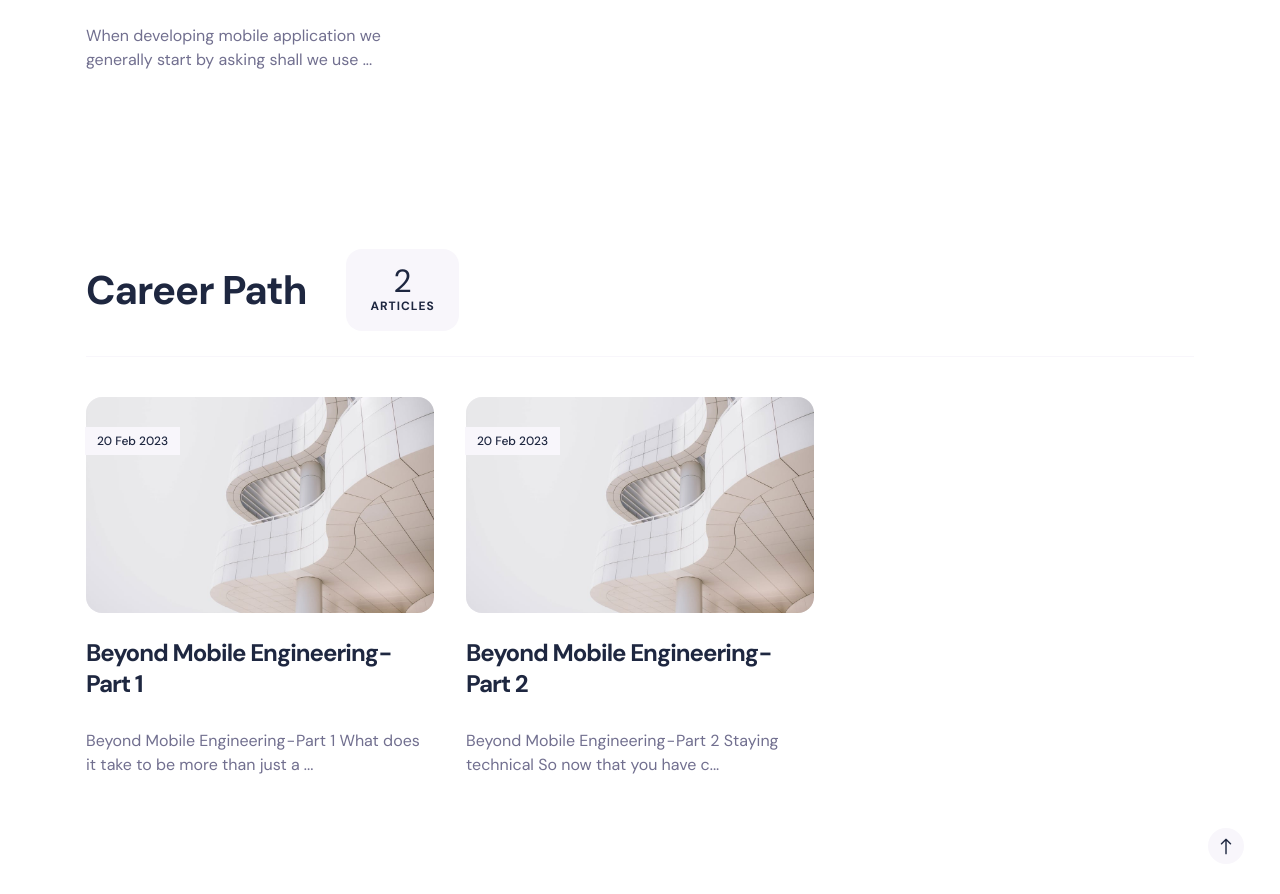
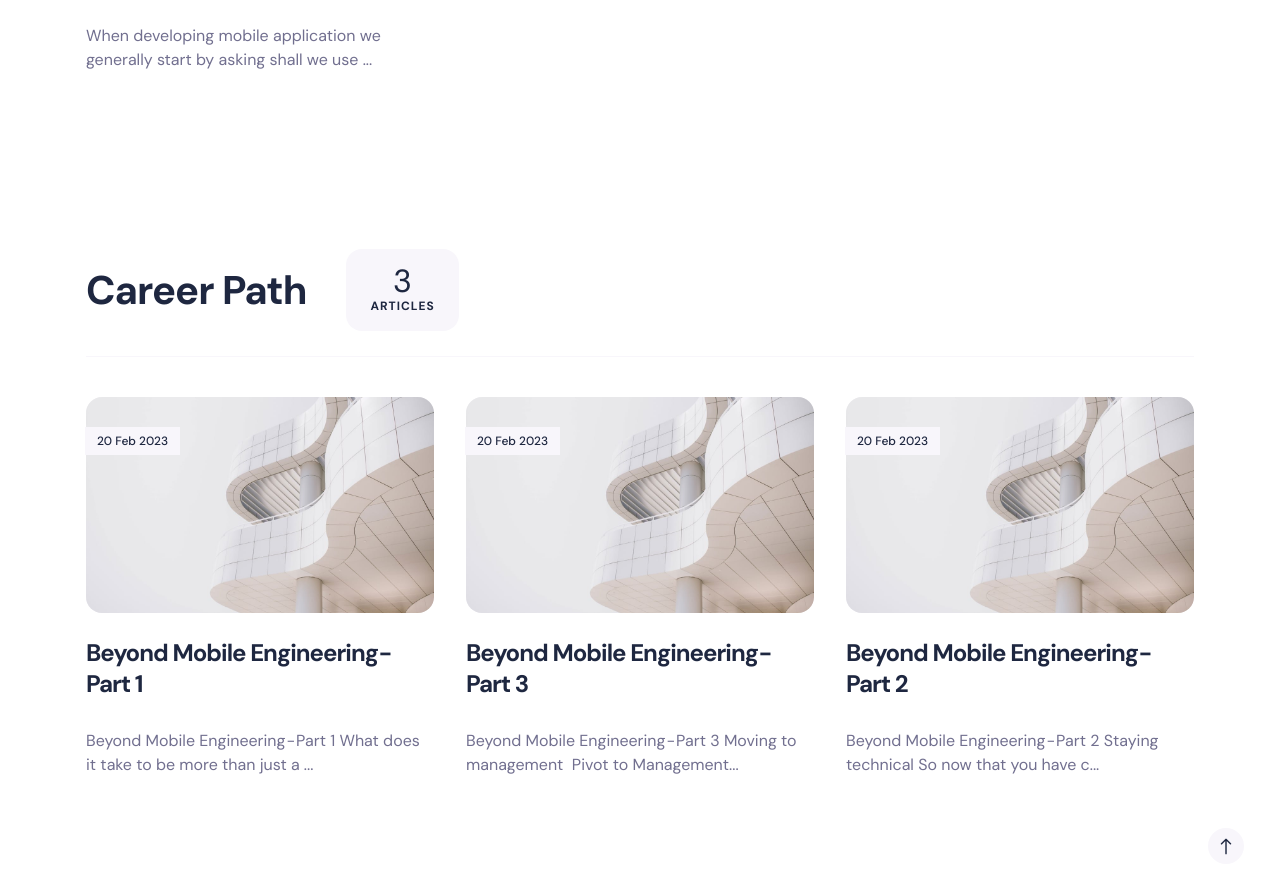
Before and after one commit to tarangpatel/whatilove, a Jekyll site: the page built from _pages/tags.html, in a window 1280 px wide and 900 px high, scrolled down 5149 px. Shown: the top 894 px of the window. Built offline with Jekyll 4.4.1, drawn with Linux system fonts in a browser that asks for light colours; nearby versions of some CDN libraries; some of the changed text lies outside the part shown.

Commit message:
Update 2023-02-20-beyond-mobile-engineering-part3.markdown

```diff
--- a/_posts/2023-02-20-beyond-mobile-engineering-part3.markdown
+++ b/_posts/2023-02-20-beyond-mobile-engineering-part3.markdown
@@ -1,3 +1,13 @@
+---
+title: Beyond Mobile Engineering - Part 3
+categories: [mobile engineering, career path]
+tags:
+  [ mobile engineering,
+  career path
+  ]
+image: /images/04.jpg
+---
+
 # Beyond Mobile Engineering - Part 3
 ### *Moving to management*
 
```
